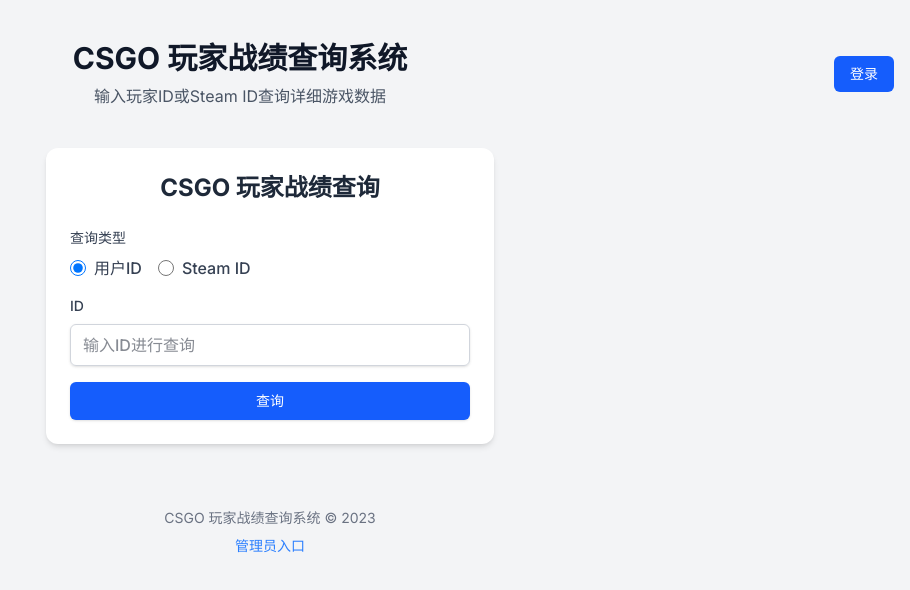
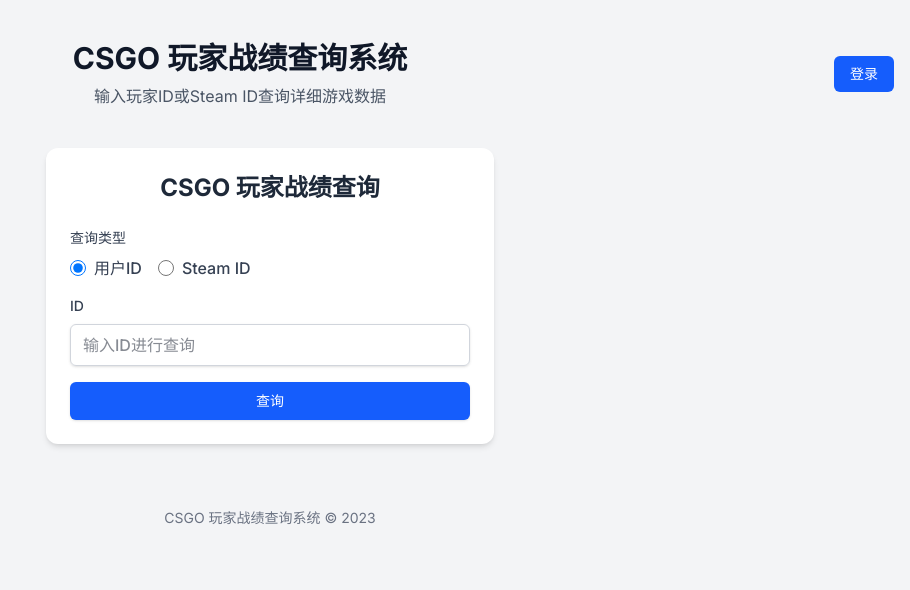
Before and after one commit to zxcvbnm9426498/csgo-stats-tracker, a Next.js app: page / in a window 1280 px wide. Shown: the top 590 px of the page, without its empty margins (370-1280 px from the left). Built offline with nearby package versions, Linux system fonts and the light colour scheme.

Commit message:
移除前台页面中的管理员入口链接

```diff
--- a/src/app/page.tsx
+++ b/src/app/page.tsx
@@ -289,9 +289,6 @@
 
         <footer className="mt-16 text-center text-sm text-gray-500">
           <p>CSGO 玩家战绩查询系统 © 2023</p>
-          <p className="mt-2">
-            <Link href="/admin" className="text-blue-500 hover:text-blue-700">管理员入口</Link>
-          </p>
         </footer>
       </div>
     </main>
```
